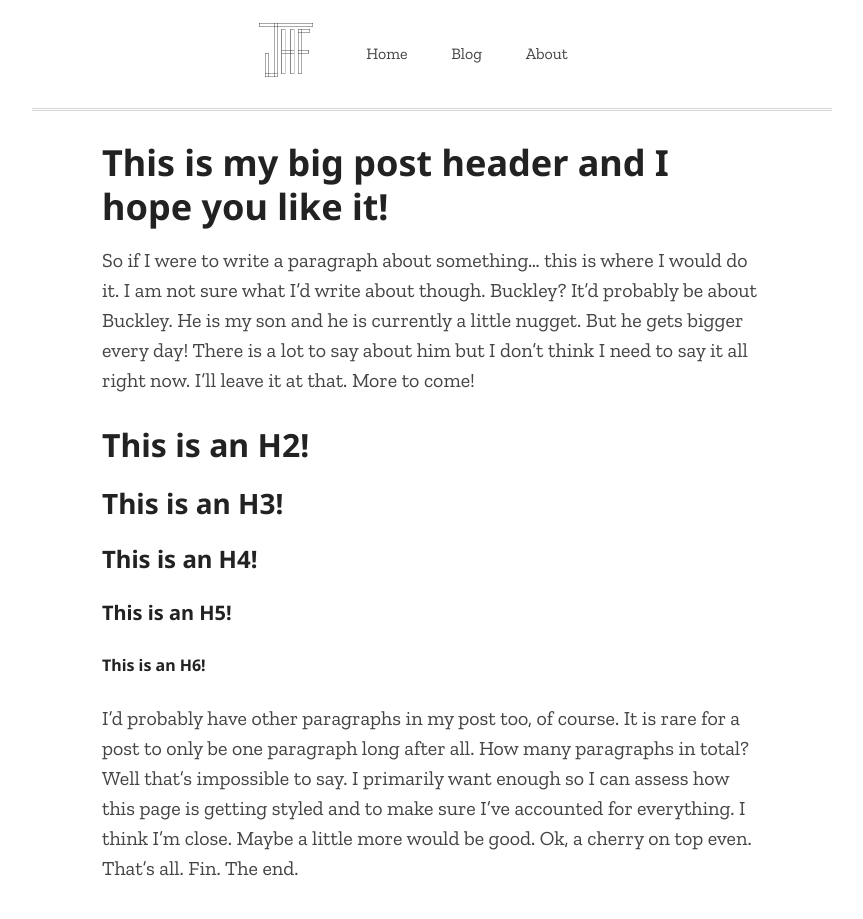
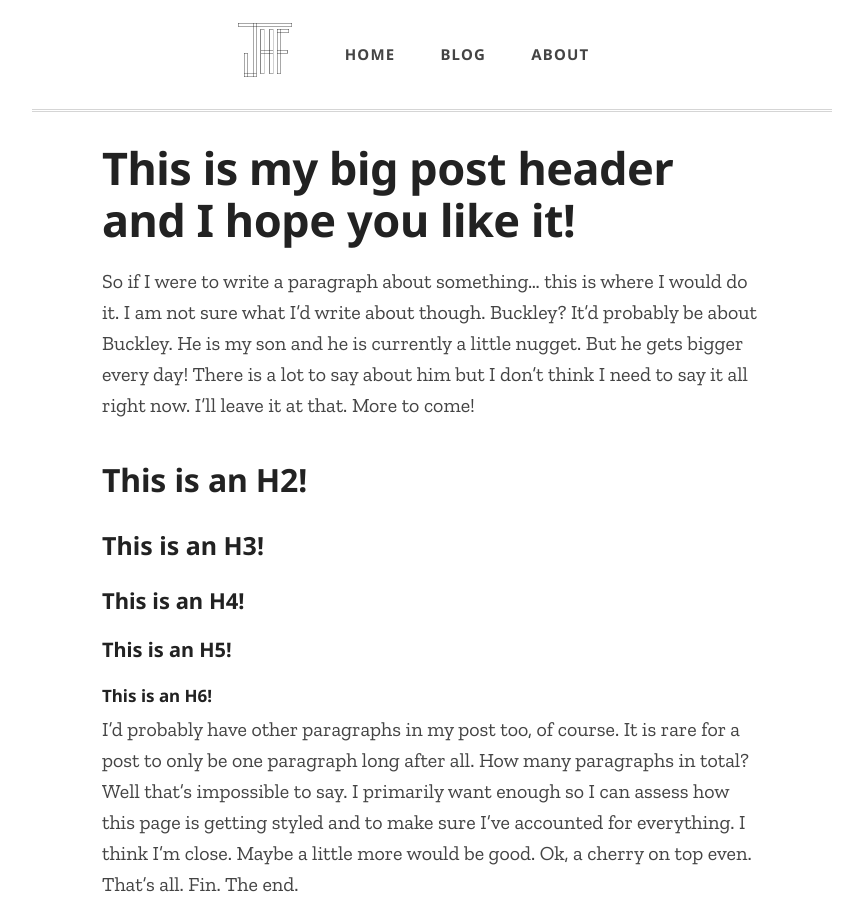
Before and after one commit to jhforster/jhforster.github.io, a Jekyll site: the page built from styleguide.md, in a window 1280 px wide. Shown: the top 919 px of the page, without its empty margins (208-1071 px from the left). Built offline with Jekyll 4.4.1, drawn with Linux system fonts in a browser that asks for light colours; our own code applies the rules of GitHub Pages for plain Markdown files.

Commit message:
Tighten typography, spacing, and link details
Same vibe, fewer rough edges:

- Modular type scale (~1.25) with unitless line-heights and asymmetric
  heading margins, so headings group with the content that follows
- Body line-height moved to unitless 1.55 so it scales with font-size
- Lists tightened: smaller bottom margin, snug to lead-in paragraphs
- Paragraph margin 1.5 → 1.25rem; blockquote scale/padding trimmed
- Link underline 3px → 2px, hover transition 0.95s → 0.2s, fixed a
  :focus selector that was matching descendants instead of the link
- hr 6px/9rem → 5px/7rem, margin 3rem → 2.25rem (less dominant)
- Nav links restyled as uppercase tracked small-caps for a cleaner menu
- Date label switched to small-caps tracking; inline code softened

Co-Authored-By: Claude Opus 4.7 <noreply@anthropic.com>

```diff
--- a/_sass/jhforster/_base.scss
+++ b/_sass/jhforster/_base.scss
@@ -9,22 +9,22 @@ html {
 }
 
 body {
-  color: #444;
+  color: $dark-gray;
   font-family: $base-font;
-  line-height: 1.5rem;
+  line-height: 1.55;
 
   @media (max-width: $for-mobile-view) {
-    // padding: 0 .5rem;
     margin: 0 1rem;
   }
 }
 
 hr {
-	height: 6px;
-	background: url(/assets/hr-slash.svg) repeat-x 0 0;
+  height: 5px;
+  background: url(/assets/hr-slash.svg) repeat-x 0 0;
+  background-size: contain;
   border: 0;
-  width: 9rem;
-  margin: 3rem auto;
+  width: 7rem;
+  margin: 2.25rem auto;
 }
 
 svg {
--- a/_sass/jhforster/_nav.scss
+++ b/_sass/jhforster/_nav.scss
@@ -26,8 +26,11 @@
 }
 
 .nav-links {
-  font-family: $base-font;
-  font-size: .8rem;
+  font-family: $header-font;
+  font-size: .75rem;
+  font-weight: 600;
+  letter-spacing: 0.08em;
+  text-transform: uppercase;
   padding: 0 1rem;
 
   @media (max-width: $for-mobile-view) {
--- a/_sass/jhforster/_typography.scss
+++ b/_sass/jhforster/_typography.scss
@@ -1,93 +1,89 @@
 p {
-  margin: 0 0 1.5rem 0;
+  margin: 0 0 1.25rem;
 }
 
-//Headers
-h1,h2,h3,h4,h5,h6 {
-  color: #222;
+// Headers — modular scale (~1.25), unitless line-heights, asymmetric
+// margins so headings group with the content that follows them.
+h1, h2, h3, h4, h5, h6 {
+  color: $off-black;
   display: block;
   font-family: $header-font;
   font-weight: 700;
+  margin: 0 0 0.6rem;
 }
 
 h1 {
-  font-size: 1.8rem; // 36px
-  line-height: 2.2rem; // 44px
-  margin-top: 0.8rem; // 16px
-  margin-bottom: 0.8rem; // 16px
-  margin-left: 0;
-  margin-right: 0;
+  font-size: 2.25rem;  // 45px
+  line-height: 1.15;
+  letter-spacing: -0.01em;
+  margin-bottom: 1rem;
 }
 
 h2 {
-  font-size: 1.6rem; // 32px
-  line-height: 2rem; // 40px
-  margin-top: 0.9rem; // 16px
-  margin-bottom: 0.9rem; // 16px
-  margin-left: 0;
-  margin-right: 0;
+  font-size: 1.6rem;   // 32px
+  line-height: 1.2;
+  letter-spacing: -0.005em;
+  margin-top: 2rem;
+  margin-bottom: 0.75rem;
 }
 
 h3 {
-  font-size: 1.4rem; // 26px
-  line-height: 1.8rem; // 36px
-  margin-top: 1rem; // 20px
-  margin-bottom: 1rem; // 20px
-  margin-left: 0;
-  margin-right: 0;
+  font-size: 1.25rem;  // 25px
+  line-height: 1.3;
+  margin-top: 1.5rem;
+  margin-bottom: 0.5rem;
 }
 
 h4 {
-  font-size: 1.2rem; // 20px
-  line-height: 1.6rem; // 30px
-  margin-top: 1.1rem; // 26px
-  margin-bottom: 1.1rem; // 26px
-  margin-left: 0;
-  margin-right: 0;
+  font-size: 1.1rem;   // 22px
+  line-height: 1.35;
+  font-weight: 600;
+  margin-top: 1.25rem;
+  margin-bottom: 0.4rem;
 }
 
 h5 {
-  font-size: 1rem; // 16px
-  line-height: 1.4rem; // 30px
-  margin-top: 1.2rem;
-  margin-bottom: 1.2rem;
-  margin-left: 0;
-  margin-right: 0;
+  font-size: 1rem;     // 20px
+  line-height: 1.4;
+  font-weight: 600;
+  margin-top: 1rem;
+  margin-bottom: 0.3rem;
 }
 
 h6 {
-  font-size: .8rem;
-  line-height: 1.2rem;
-  margin-top: 1.3rem;
-  margin-bottom: 1.3rem;
-  margin-left: 0;
-  margin-right: 0;
+  font-size: 0.85rem;  // 17px
+  line-height: 1.4;
+  font-weight: 600;
+  margin-top: 1rem;
+  margin-bottom: 0.3rem;
 }
 
 .blog-title {
-  margin-bottom: 1.5rem;
+  margin-bottom: 1.25rem;
 }
 
 .date {
   color: $light-gray;
-  font-size: .6rem;
-  // font-weight: 400;
-  margin-bottom: .4rem;
+  font-family: $header-font;
+  font-size: .7rem;
+  font-weight: 600;
+  letter-spacing: 0.08em;
+  text-transform: uppercase;
+  margin-bottom: .5rem;
   margin-top: 0;
-  // text-align: right;
 }
 
 
 // Links
 a {
-  box-shadow: inset 0 -3px 0 $highlight;
+  box-shadow: inset 0 -2px 0 $highlight;
   color: $link-color;
   text-decoration: none;
+  transition: background-color 0.2s ease;
 
   &:hover,
-  :focus {
+  &:focus {
     background-color: $off-highlight;
-    transition: background-color .95s ease;
   }
 }
 
@@ -101,8 +97,15 @@ a {
 
 // Lists
 ul, ol {
-  margin: 1.5rem 0;
+  margin: 1rem 0 1.25rem;
   padding: 0 1.5rem;
+}
+
+// When a list directly follows a paragraph, pull it closer so the
+// bullets feel attached to the lead-in line rather than floating.
+p + ul,
+p + ol {
+  margin-top: -0.75rem;
 }
 
 ul {
@@ -110,31 +113,31 @@ ul {
 }
 
 li {
-  line-height: 1.2rem;
-  margin-bottom: .5rem;
+  line-height: 1.5;
+  margin-bottom: .35rem;
 }
 
 li > ul, li > ol {
-  margin: .5rem 0 0 0;
+  margin: .35rem 0 0;
   padding-right: 0;
 }
 
 // Blockquotes
 blockquote {
   border-left: 2px solid $light-gray;
-  color: #222;
+  color: $off-black;
   font-style: italic;
-  font-size: 1.1rem;
+  font-size: 1.05rem;
   font-weight: 500;
-  margin: 1.5rem 0 1.5rem -2rem;
+  margin: 1.75rem 0 1.75rem -1.5rem;
 
   p {
-    margin: 0 2rem;
-    padding: 1rem 0;
+    margin: 0 1.5rem;
+    padding: 0.5rem 0;
   }
 
   @media (max-width: $for-mobile-view) {
-    margin: 2rem 0;
+    margin: 1.75rem 0;
   }
 }
 
@@ -145,10 +148,11 @@ code {
 
 p > code, blockquote > code, li > code {
   background-color: #f5f5f5;
-  border: solid 1px #d5d5d5;
-  border-radius: .1rem;
-  color: red;
-  padding: 0 .3rem;
+  border: solid 1px #e2e2e2;
+  border-radius: 3px;
+  color: #c62828;
+  font-size: 0.9em;
+  padding: 0.05em 0.3em;
 }
 
 // Prevent super script and sub scripts from changing line heights
@@ -174,11 +178,10 @@ sub {
 }
 
 .footnotes {
-  // border-top: 1px solid $highlight;
   background-color: #f5f5f5;
+  border-radius: 3px;
   font-size: .8rem;
-  line-height: 1.22rem;
-  padding: .4rem 0;
-  margin: 1.5rem 0;
-  // margin-top: 1.5rem;
+  line-height: 1.45;
+  padding: 0.75rem 1rem;
+  margin: 1.75rem 0;
 }
```
